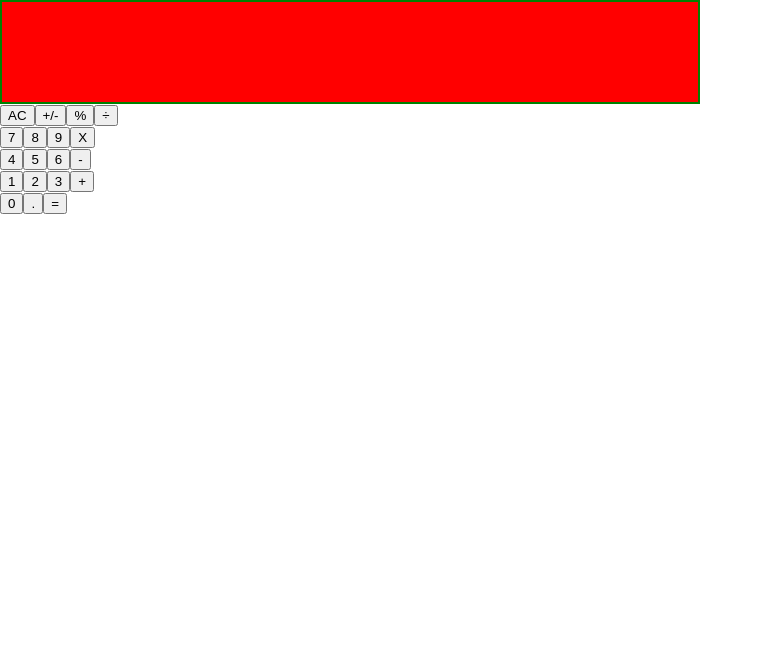
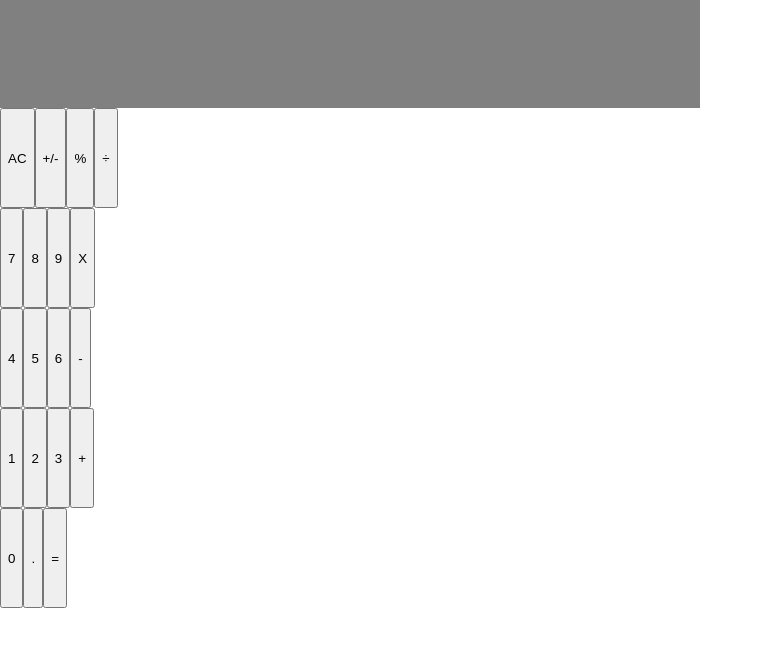
Before and after one commit to IBUNHABIBU/react-calculator, a React (Create React App) app: page / in a window 1280 px wide. Shown: the top 646 px of the page, without its empty margins (0-763 px from the left). Built offline with nearby package versions, Linux system fonts and the light colour scheme.

Commit message:
styling the app

```diff
--- a/src/Components/App.css
+++ b/src/Components/App.css
@@ -1,50 +1,24 @@
-.App {
-  text-align: center;
-}
-
-.App-logo {
-  height: 40vmin;
-  pointer-events: none;
-}
-
-@media (prefers-reduced-motion: no-preference) {
-  .App-logo {
-    animation: App-logo-spin infinite 20s linear;
-  }
-}
-
-.App-header {
-  background-color: #282c34;
-  min-height: 100vh;
-  display: flex;
-  flex-direction: column;
-  align-items: center;
-  justify-content: center;
-  font-size: calc(10px + 2vmin);
-  color: white;
-}
-
-.App-link {
-  color: #61dafb;
-}
-
-@keyframes App-logo-spin {
-  from {
-    transform: rotate(0deg);
-  }
-
-  to {
-    transform: rotate(360deg);
-  }
+:root {
+  --primary-color:  rgb(128, 128, 128);
+  --primay-height: 100px;
+  --primary-width: 700px;
 }
 
 .app-container {
-  width: 700px;
+  width: var(--primary-width);
 }
 
 .display-container {
   display: flex;
-  background-color: red;
-  border: 2px solid green;
+  height: var(--primay-height);
+  color: #fff;
+  background-color: var(--primary-color);
+  padding: 4px;
+  font-weight: bold;
+  justify-content: flex-end;
+}
+
+.btn-panel {
+  display: flex;
   height: 100px;
 }
```
